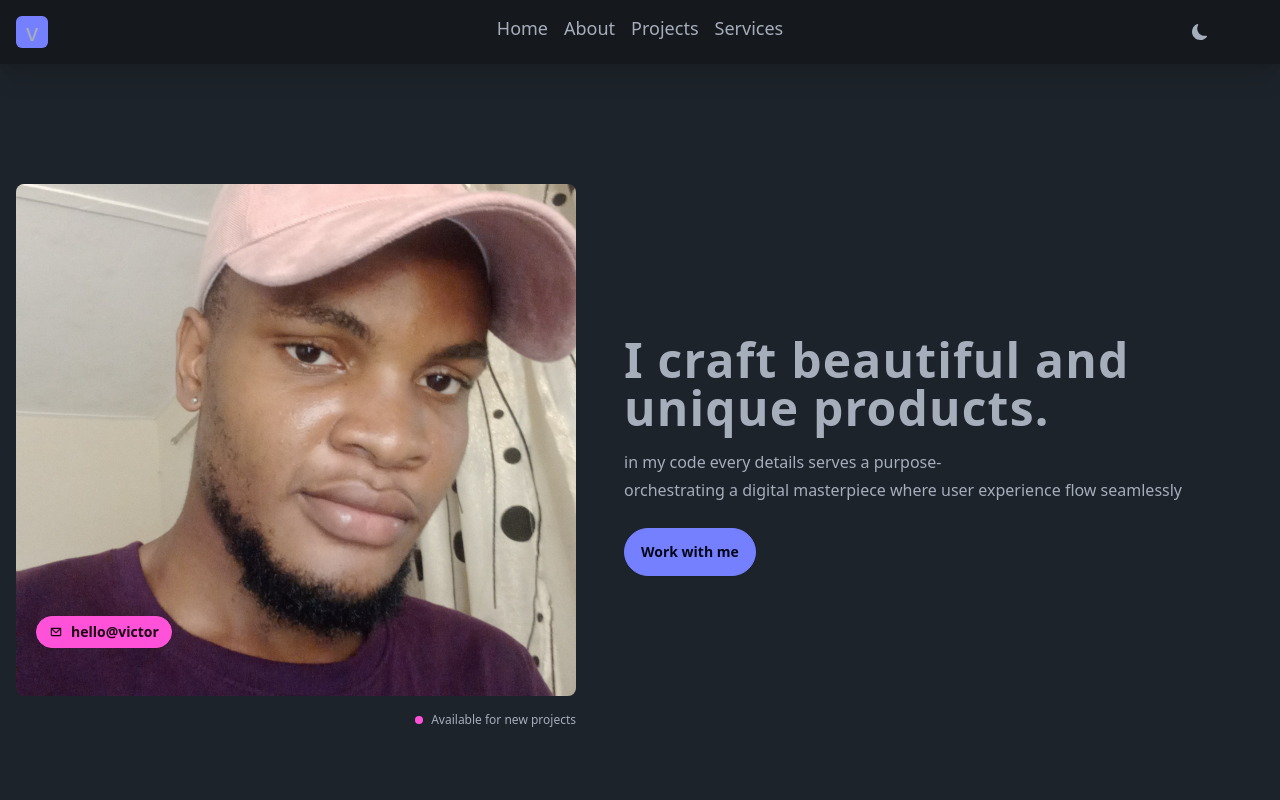
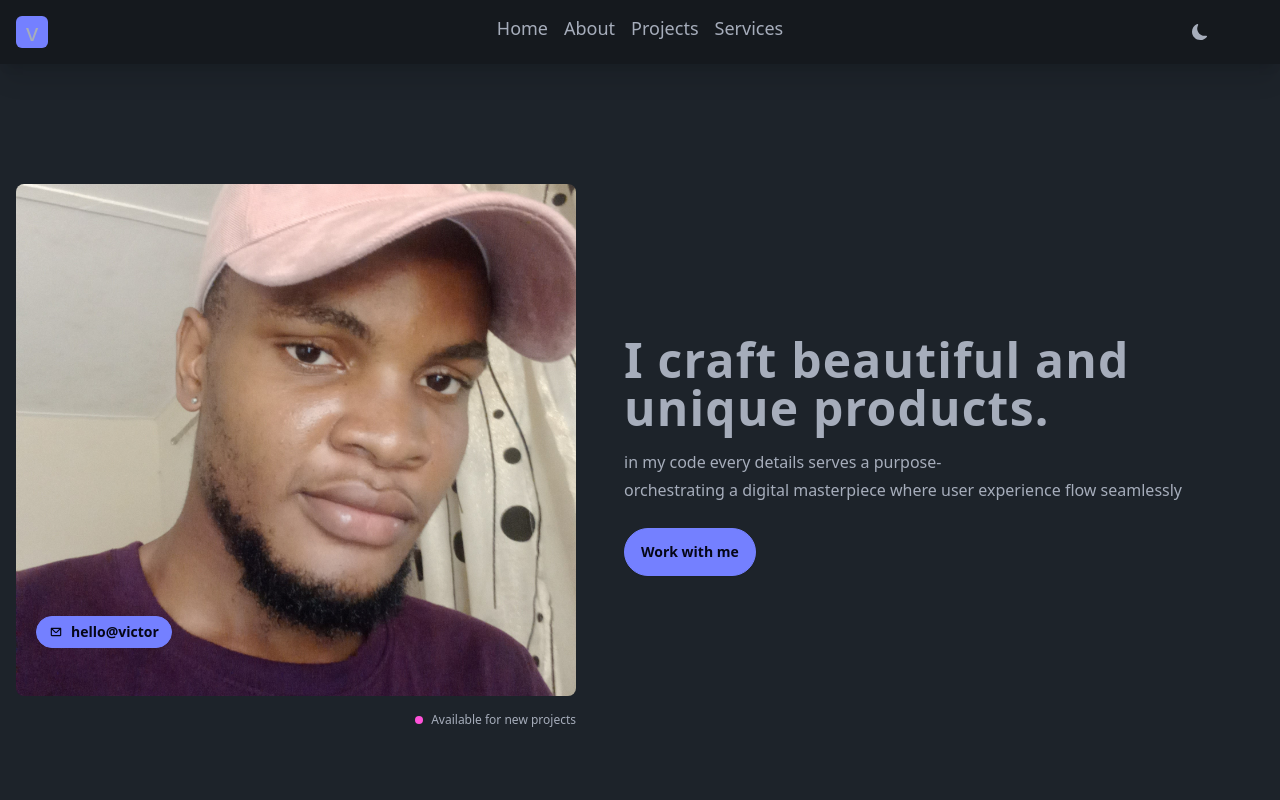
Before and after one commit to vtechwise/reactjs-portfolio, a React (Vite) app: page / in a window 1280 px wide. Shown: the top 800 px of the page. Built offline with nearby package versions, Linux system fonts and the light colour scheme; some icons are missing.

Commit message:
smallchanges

```diff
--- a/src/component/Hero.jsx
+++ b/src/component/Hero.jsx
@@ -1,7 +1,7 @@
 import portfolioImg from "../assets/portfolioImg.jpg";
 import { MdOutlineFileDownload } from "react-icons/md";
 import { CgMail } from "react-icons/cg";
-import aboutMe from '../assets/about me.svg'
+import aboutMe from '../assets/aboute me.svg'
 import { Link } from "react-router-dom";
 const Hero = () => {
     const resumeUrl= 'VICTOR OGUNTAYO CV.pdf'
@@ -14,7 +14,7 @@ const Hero = () => {
             className="w-screen md:w-[35rem] h-[25rem] md:h-[32rem] object-cover rounded-lg"
             alt=""
           />
-          <button className="btn btn-secondary absolute btn- rounded-full left-5  btn-sm bottom-20">
+          <button className="btn btn-primary absolute btn- rounded-full left-5  btn-sm bottom-20">
             {" "}
             <span>
               <CgMail />
```
Also changed, not shown: src/assets/about me.svg (deleted), src/assets/aboute me.svg (added).
